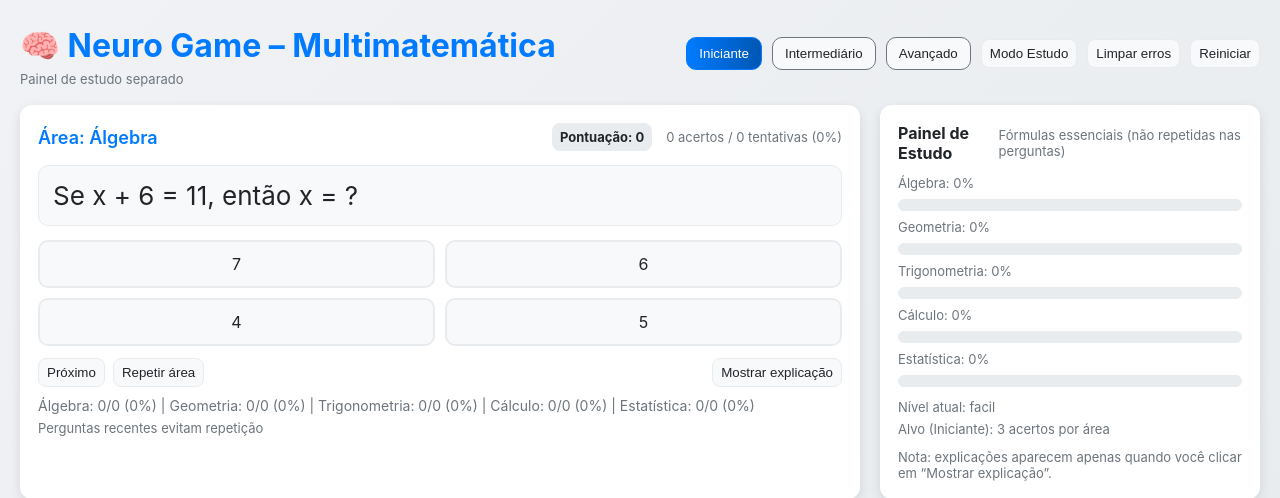
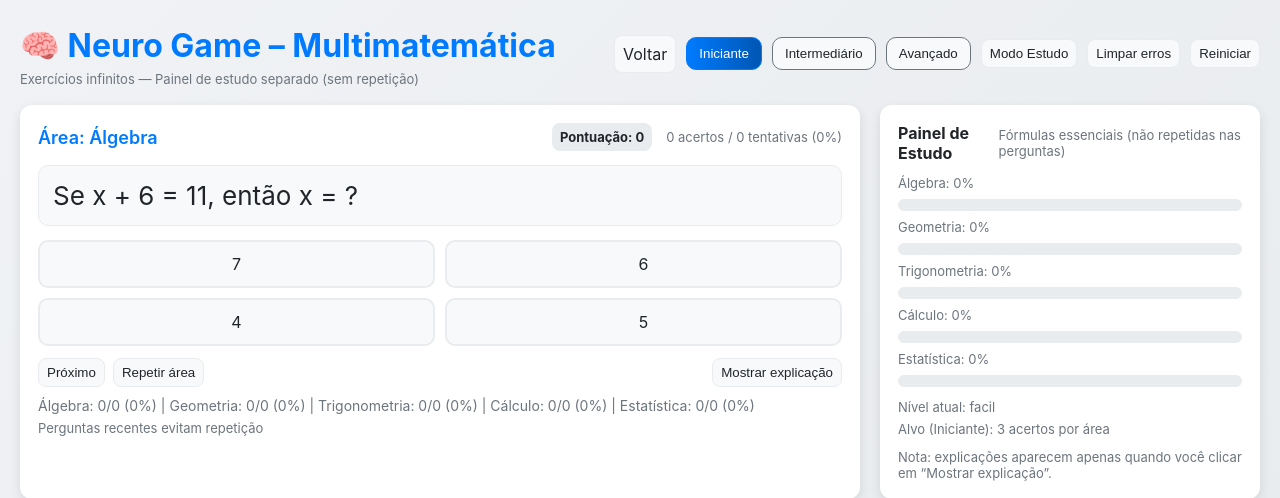
Before and after one commit to klebmatrix/sysdigital, a Flask app: page / in a window 1280 px wide. Shown: the top 498 px of the page. Run offline with Flask 3, Linux system fonts and the light colour scheme.

Commit message:
atualização do projeto

```diff
--- a/templates/index.html
+++ b/templates/index.html
@@ -65,10 +65,11 @@
 <header>
   <div>
     <h1>🧠 Neuro Game – Multimatemática</h1>
-    <div class="small">Painel de estudo separado</div>
+    <div class="small">Exercícios infinitos — Painel de estudo separado (sem repetição)</div>
   </div>
 
   <div class="controls">
+    <a href="https://cromosvirtual.com" class="muted-btn" style="text-decoration:none; display:flex; align-items:center; height:38px;">Voltar</a>
     <div class="row">
       <button id="facilBtn" class="level-btn">Iniciante</button>
       <button id="medioBtn" class="level-btn">Intermediário</button>
```
